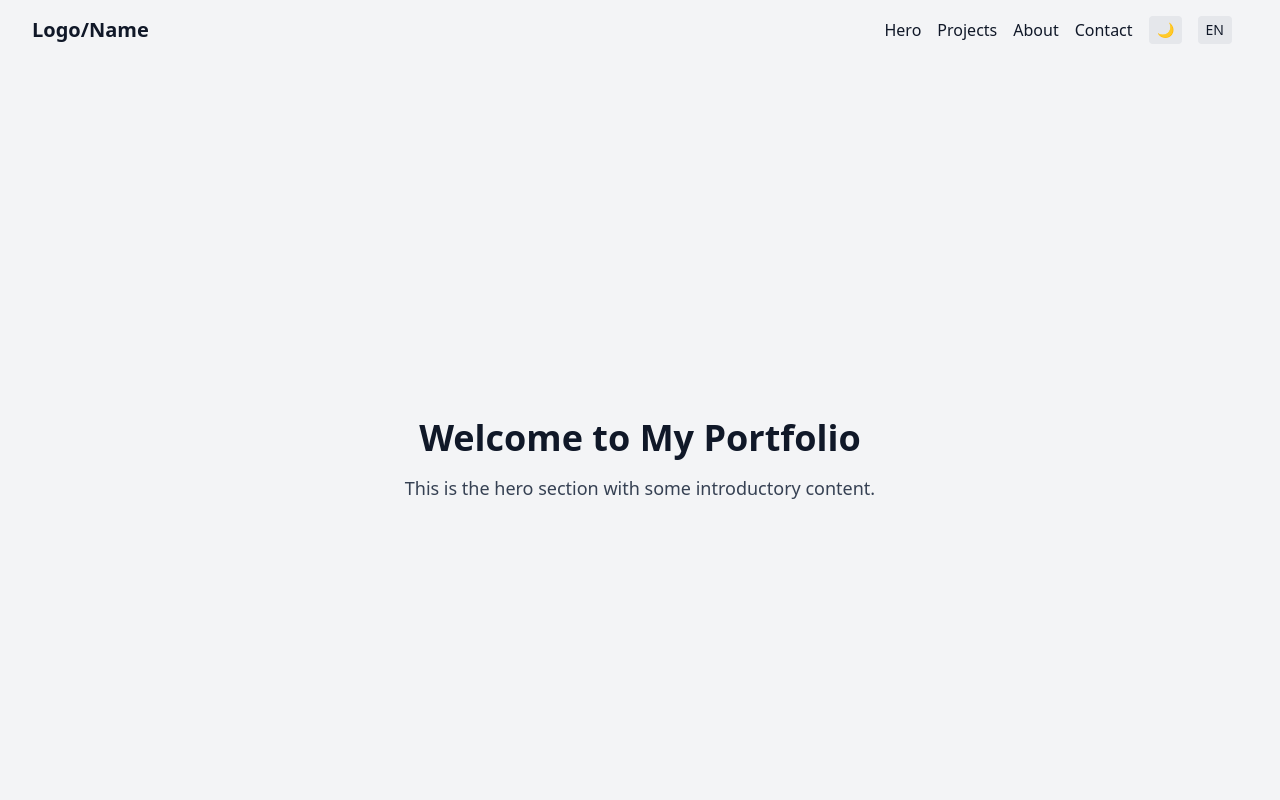
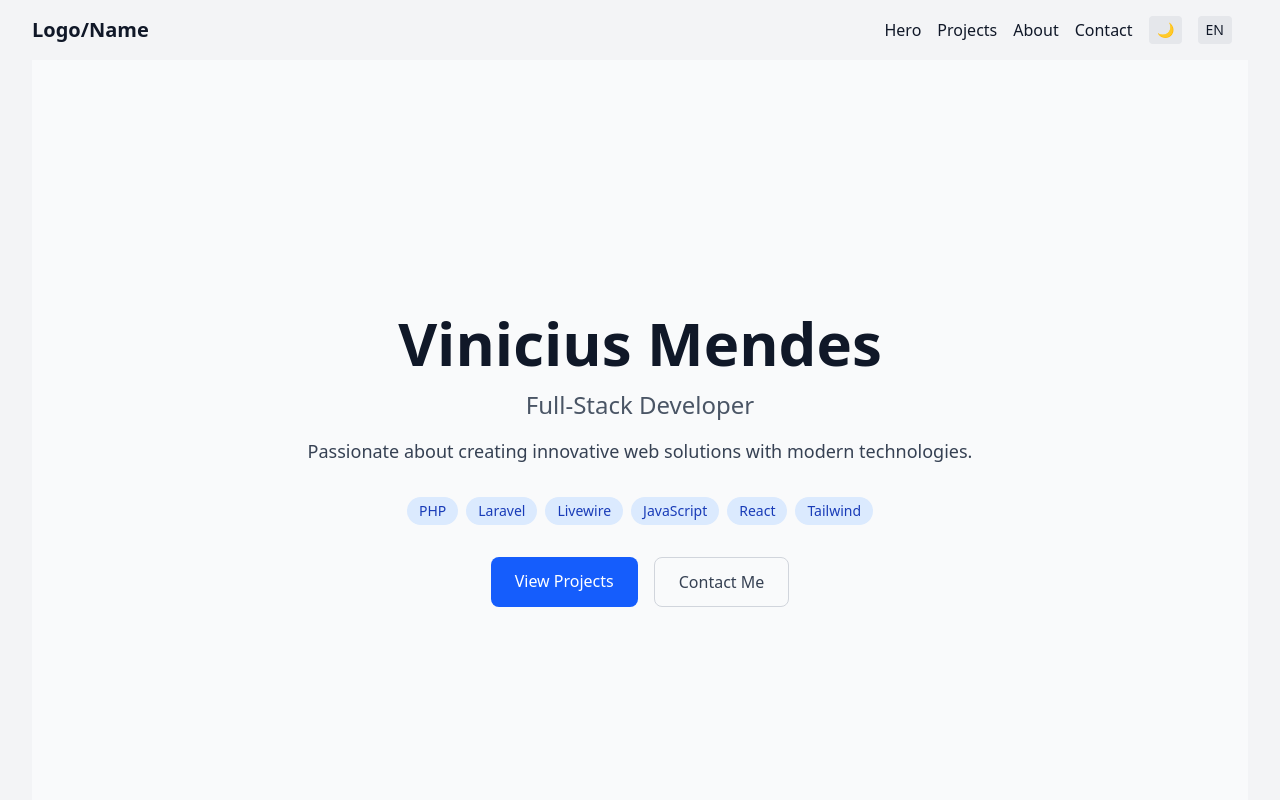
Before and after one commit to vinicius20m/vinicius20m.github.io, a React (Vite) app: page / in a window 1280 px wide. Shown: the top 800 px of the page. Built offline with nearby package versions, Linux system fonts and the light colour scheme.

Commit message:
feat: add hero section with i18n-based content

```diff
--- a/src/App.jsx
+++ b/src/App.jsx
@@ -1,5 +1,6 @@
 import MainLayout from './components/layout/MainLayout';
 import Header from './components/layout/Header';
+import Hero from './sections/Hero';
 import { useLanguage } from './contexts/LanguageContext';
 import React from 'react';
 
@@ -8,12 +9,7 @@ export default function App() {
   return (
     <MainLayout>
       <Header />
-      <section id="hero" className="min-h-screen flex items-center justify-center bg-gray-100 dark:bg-gray-900">
-        <div className="text-center">
-          <h1 className="text-4xl font-bold mb-4 text-gray-900 dark:text-white">{translations.hero.title}</h1>
-          <p className="text-lg text-gray-700 dark:text-gray-300">{translations.hero.subtitle}</p>
-        </div>
-      </section>
+      <Hero />
       <section id="projects" className="min-h-screen flex items-center justify-center bg-gray-200 dark:bg-gray-800">
         <div className="text-center">
           <h2 className="text-3xl font-bold mb-4 text-gray-900 dark:text-white">{translations.projects.title}</h2>
--- a/src/i18n/en.js
+++ b/src/i18n/en.js
@@ -8,8 +8,12 @@ const en = {
     }
   },
   hero: {
-    title: "Welcome to My Portfolio",
-    subtitle: "This is the hero section with some introductory content."
+    name: "Vinicius Mendes",
+    role: "Full-Stack Developer",
+    description: "Passionate about creating innovative web solutions with modern technologies.",
+    techStack: ["PHP", "Laravel", "Livewire", "JavaScript", "React", "Tailwind"],
+    button1: "View Projects",
+    button2: "Contact Me"
   },
   projects: {
     title: "Projects",
--- a/src/i18n/pt.js
+++ b/src/i18n/pt.js
@@ -8,8 +8,12 @@ const pt = {
     }
   },
   hero: {
-    title: "Bem-vindo ao Meu Portfólio",
-    subtitle: "Esta é a seção herói com algum conteúdo introdutório."
+    name: "Vinicius Mendes",
+    role: "Desenvolvedor Full-Stack",
+    description: "Apaixonado por criar soluções web inovadoras com tecnologias modernas.",
+    techStack: ["PHP", "Laravel", "Livewire", "JavaScript", "React", "Tailwind"],
+    button1: "Ver Projetos",
+    button2: "Entre em Contato"
   },
   projects: {
     title: "Projetos",
--- /dev/null
+++ b/src/sections/Hero.jsx
@@ -0,0 +1,43 @@
+import React from 'react';
+import { useLanguage } from '../contexts/LanguageContext';
+
+const Hero = () => {
+  const { translations } = useLanguage();
+  const hero = translations.hero;
+
+  return (
+    <section id="hero" className="min-h-screen flex items-center justify-center bg-gray-50 dark:bg-gray-900 px-4">
+      <div className="text-center max-w-2xl">
+        <h1 className="text-4xl md:text-6xl font-bold text-gray-900 dark:text-white mb-4">
+          {hero.name}
+        </h1>
+        <p className="text-xl md:text-2xl text-gray-600 dark:text-gray-300 mb-4">
+          {hero.role}
+        </p>
+        <p className="text-lg text-gray-700 dark:text-gray-400 mb-8">
+          {hero.description}
+        </p>
+        <div className="flex flex-wrap justify-center gap-2 mb-8">
+          {hero.techStack.map((tech, index) => (
+            <span
+              key={index}
+              className="px-3 py-1 bg-blue-100 dark:bg-blue-900 text-blue-800 dark:text-blue-200 rounded-full text-sm font-medium"
+            >
+              {tech}
+            </span>
+          ))}
+        </div>
+        <div className="flex flex-col sm:flex-row gap-4 justify-center">
+          <a href="#projects" className="px-6 py-3 bg-blue-600 text-white rounded-lg hover:bg-blue-700 transition-colors text-center">
+            {hero.button1}
+          </a>
+          <a href="#contact" className="px-6 py-3 border border-gray-300 dark:border-gray-600 text-gray-700 dark:text-gray-300 rounded-lg hover:bg-gray-50 dark:hover:bg-gray-800 transition-colors text-center">
+            {hero.button2}
+          </a>
+        </div>
+      </div>
+    </section>
+  );
+};
+
+export default Hero;
```
